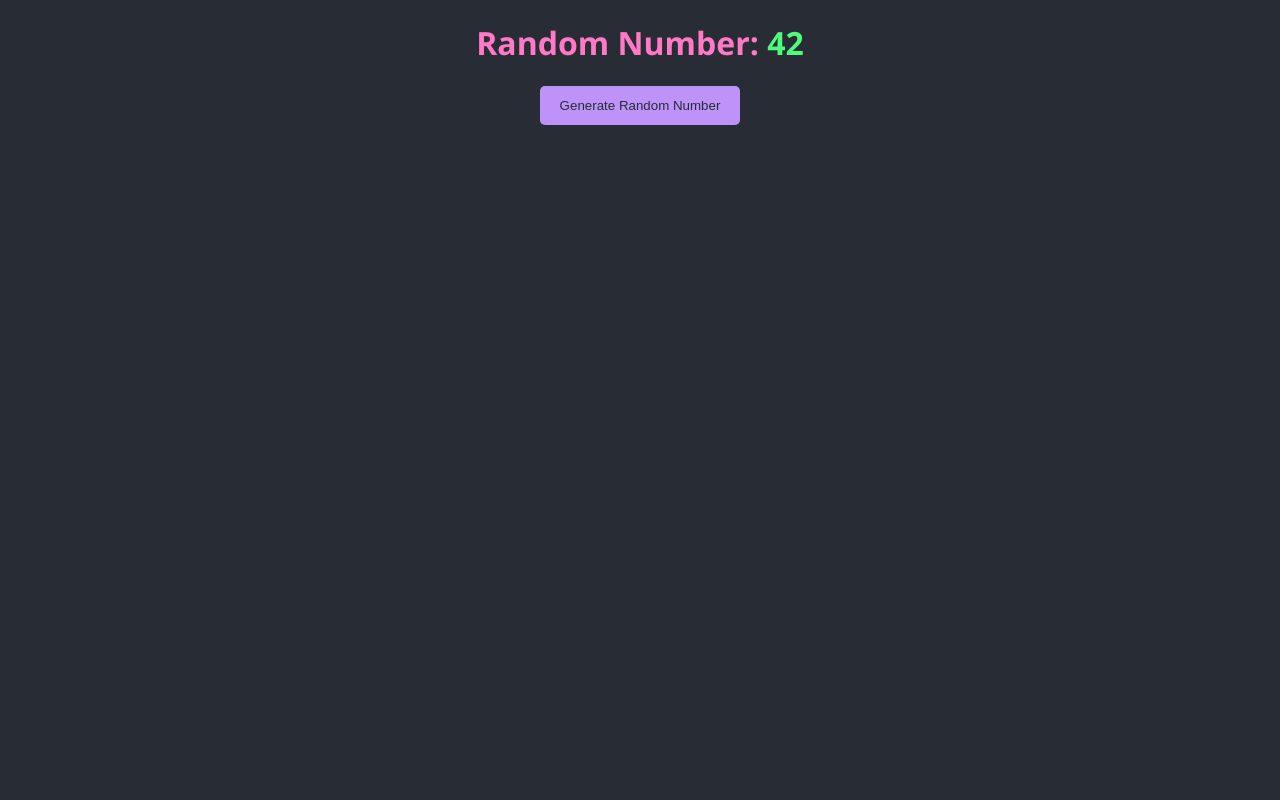
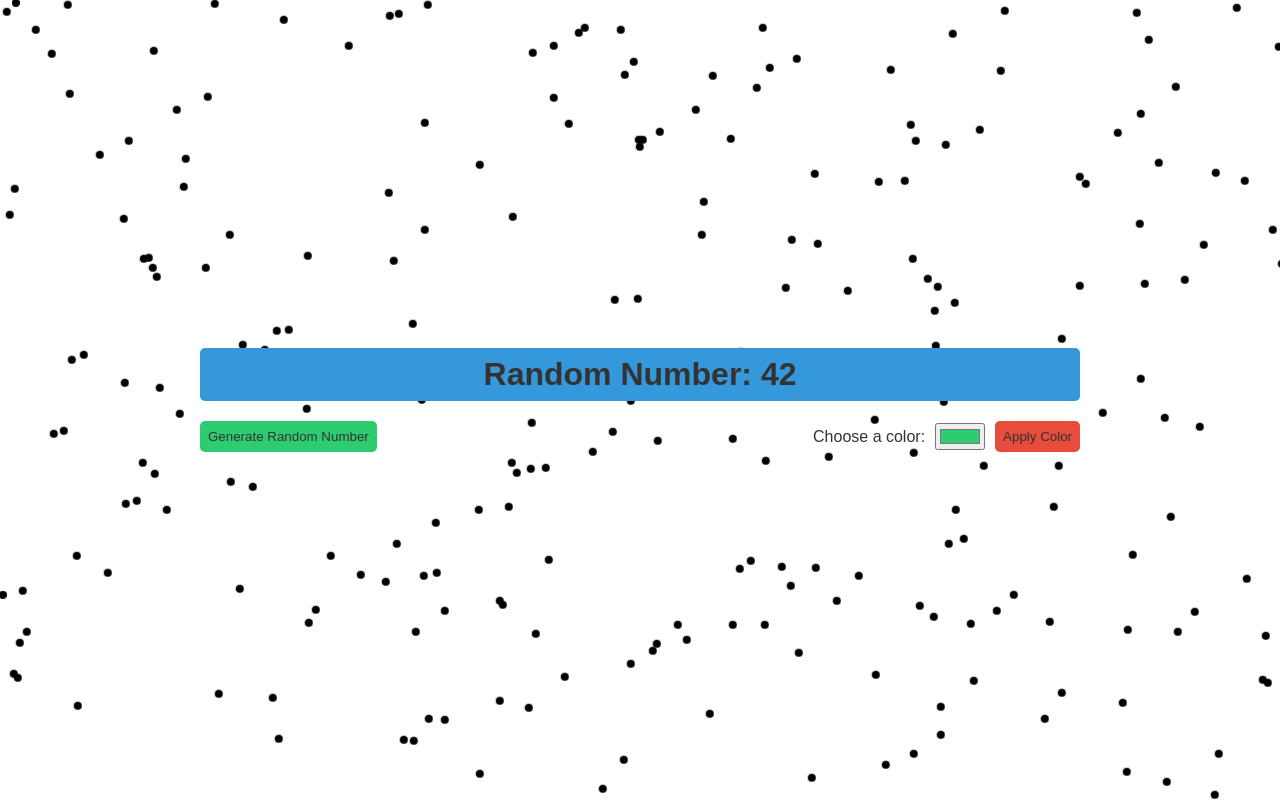
Before and after one commit to GDSC-NMIMS-MPSTME-Mumbai/project-mirage, a Flask app: page / in a window 1280 px wide. Run offline with Flask 3, Linux system fonts and the light colour scheme.

Commit message:
Day2 (#2)
Commit #2: by @BevinJ

```diff
--- a/static/styles/index.css
+++ b/static/styles/index.css
@@ -1,35 +1,125 @@
-/* static/style.css */
 body {
-  background: #282c35;
-  color: #fff;
-  font-family: "Segoe UI", Tahoma, Geneva, Verdana, sans-serif;
-  text-align: center;
-  margin: 20px;
+  margin: 0;
+  overflow: hidden;
+  display: flex;
+  align-items: center;
+  justify-content: center;
+  height: 100vh;
+  font-family: 'Arial', sans-serif;
+  position: relative;
 }
 
-h1 {
-  color: #ff79c6;
+body::before {
+  content: "";
+  position: absolute;
+  top: 0;
+  right: 0;
+  bottom: 0;
+  left: 0;
+  background: rgba(255, 255, 255, 0.8);
+  z-index: 0;
 }
 
-p {
-  font-size: 18px;
-  color: #8be9fd;
+.particles {
+  position: absolute;
+  top: 0;
+  left: 0;
+  width: 100%;
+  height: 100%;
+  pointer-events: none;
+  z-index: 1;
 }
 
-span {
-  color: #50fa7b;
+.particle {
+  position: absolute;
+  width: 8px;
+  height: 8px;
+  background-color: #000;
+  border-radius: 50%;
+  animation: moveParticle 10s infinite linear;
+  transform-origin: center;
 }
 
-button {
-  background-color: #bd93f9;
-  color: #282c35;
-  padding: 12px 20px;
+@keyframes moveParticle {
+  0%, 25% {
+    transform: translate(0, 0);
+  }
+  50% {
+    transform: translate(100%, 100%);
+  }
+  75% {
+    transform: translate(-100%, -100%);
+  }
+  100% {
+    transform: translate(0, 0);
+  }
+}
+
+main {
+  z-index: 2;
+  display: flex;
+  flex-direction: column;
+  align-items: flex-start;
+  width: 900px;
+  max-width: 100%;
+  padding: 0 25px;
+}
+
+h1, button, label {
+  margin: 10px;
+  padding: 8px;
+  color: #333;
   border: none;
   border-radius: 5px;
   cursor: pointer;
   transition: background-color 0.3s ease;
 }
 
-button:hover {
-  background-color: #ff79c6;
+h1 {
+  background-color: #3498db;
+  align-self: stretch;
+  text-align: center;
 }
+
+button {
+  background-color: #2ecc71;
+}
+
+label {
+  padding: 0;
+  background-color: white;
+}
+
+.controls {
+  width: 100%;
+  display: flex;
+  justify-content: space-between;
+  align-items: flex-start;
+}
+
+.color-control {
+  display: flex;
+  align-items: center;
+}
+
+@media screen and (max-width: 700px) {
+  .color-control {
+    width: 150px;
+    flex-direction: column;
+    align-items: flex-start;
+  }
+
+  .color-control > * {
+    margin-left: 10px;
+  }
+}
+
+@media screen and (max-width: 450px) {
+  .controls {
+    flex-direction: column
+  }
+}
+
+#color-button {
+  background-color: #e74c3c;
+}
--- a/templates/index.html
+++ b/templates/index.html
@@ -3,37 +3,65 @@
   <head>
     <meta charset="UTF-8" />
     <meta name="viewport" content="width=device-width, initial-scale=1.0" />
-    <!-- Loading the css file -->
-    <link
-      rel="stylesheet"
-      href="{{ url_for('static', filename='styles/index.css') }}"
-    />
     <title>Homepage</title>
+    <link rel="stylesheet" href="{{ url_for('static', filename='styles/index.css') }}" />
   </head>
   <body>
+    <div class="particles"></div>
+
+    <main>
       <h1>
         Random Number:
         <span id="random-number"></span>
       </h1>
+
+      <div class="controls">
         <!-- Button to trigger the generation of a random number -->
-    <button onclick="fetchRandomNumber()">Generate Random Number</button>
-  </body>
+        <button id="generate-button" onclick="fetchRandomNumber()">Generate Random Number</button>
+
+        <!-- Input field to change text and button color -->
+        <div class="color-control">
+          <label for="color-input">Choose a color:</label>
+          <input type="color" id="color-input" placeholder="Enter a color" value="#2ecc71" />
+          <button id="color-button" onclick="changeColor()">Apply Color</button>
+        </div>
+      </div>
+    </main>
+
     <script>
-    // JavaScript function to fetch a random number from the server
+      const randomNumberElement = document.getElementById("random-number");
+      const generateButton = document.getElementById('generate-button');
+      const colorButton = document.getElementById('color-button');
+
       function fetchRandomNumber() {
-      // Make a fetch request to the '/generate-random' endpoint
         fetch("{{ url_for('generate') }}")
-        // Convert the response to text
           .then((response) => response.text())
-        // Update the content of the 'random-number' span with the fetched number
           .then((data) => {
-          document.getElementById("random-number").innerText = data;
+            randomNumberElement.innerText = data;
           })
-        // Handle errors by logging them to the console
           .catch((error) => console.error("Error:", error));
       }
 
-    // Fetch a random number when the page loads
+      function changeColor() {
+        const colorInput = document.getElementById('color-input').value;
+
+        if (colorInput) {
+          generateButton.style.backgroundColor = colorInput;
+          colorButton.style.backgroundColor = colorInput;
+        }
+      }
+
+      // Create and append particles to the document
+      const particlesContainer = document.querySelector('.particles');
+      for (let i = 0; i < 250; i++) {
+        const particle = document.createElement('div');
+        particle.classList.add('particle');
+        particle.style.left = `${Math.random() * 100}vw`;
+        particle.style.top = `${Math.random() * 100}vh`;
+        particlesContainer.appendChild(particle);
+      }
+
       fetchRandomNumber();
     </script>
+  </body>
 </html>
```
Lines whose indentation alone changed are shown as unchanged.
